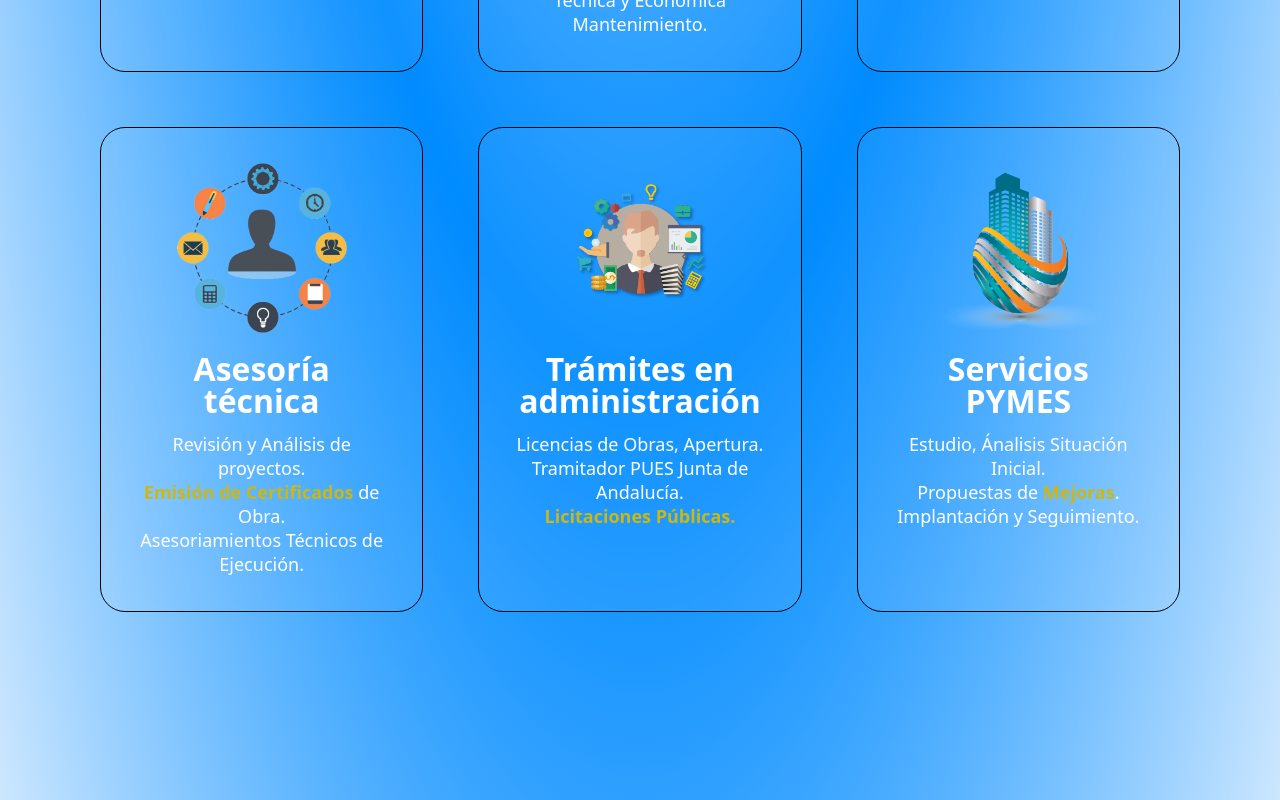
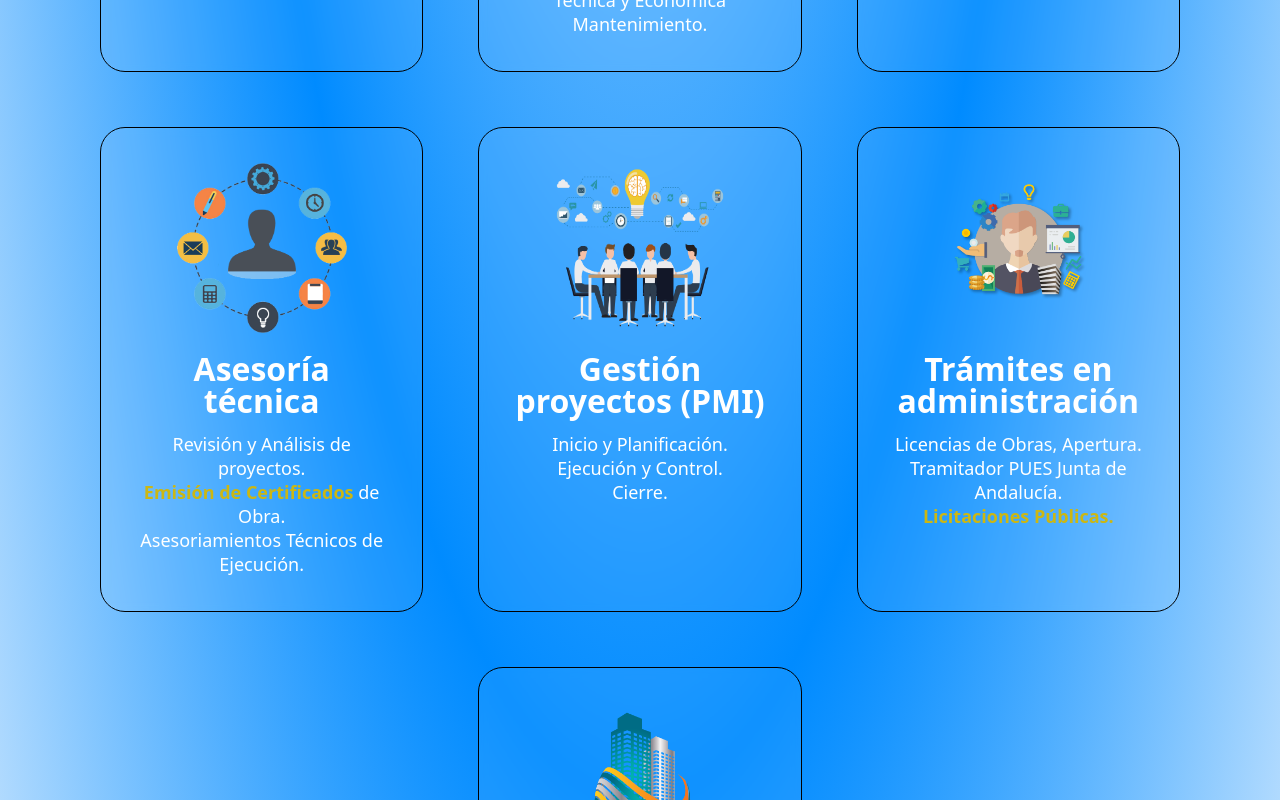
Before and after one commit to Taxontes/OnubaEngineer-React, a React (Vite) app: page / in a window 1280 px wide. Shown: the part 4920-5720 px from the top of the page. Built offline with nearby package versions, Linux system fonts and the light colour scheme.

Commit message:
services checked

```diff
--- a/src/components/servicios/Servicios.jsx
+++ b/src/components/servicios/Servicios.jsx
@@ -39,7 +39,7 @@ export const Servicios = () => {
                         <p><mark className="palabra-destacada">Emisión de Certificados</mark> de Obra.</p>
                         <p>Asesoriamientos Técnicos de Ejecución.</p>
                     </div>
-                    {/* <div className="service">
+                    <div className="service">
                         <img src="/icons/gestion.png" alt="" />
                         <h3>Gestión proyectos
                             (PMI)</h3>
@@ -48,7 +48,7 @@ export const Servicios = () => {
                         <p>Cierre.</p>
 
 
-                    </div> */}
+                    </div>
                     <div className="service">
                         <img src="/icons/economia.png" alt="" />
                         <h3>Trámites en administración</h3>
@@ -57,7 +57,7 @@ export const Servicios = () => {
                         <p><mark className="palabra-destacada">Licitaciones Públicas.</mark></p>
 
                     </div>
-                    <div className="service">
+                    <div className="service" id='service1'>
                         <img src="/icons/pymes.png" alt="" />
                         <h3>Servicios PYMES</h3>
                         <p>Estudio, Ánalisis Situación Inicial.</p>
--- a/src/components/servicios/servicios.css
+++ b/src/components/servicios/servicios.css
@@ -24,6 +24,9 @@
     transition: transform 0.7s ease;
     backdrop-filter: blur(0.3rem);
 
+}
+#service1{
+    grid-column: 2/3;
 }
 
 .service:hover {
```
